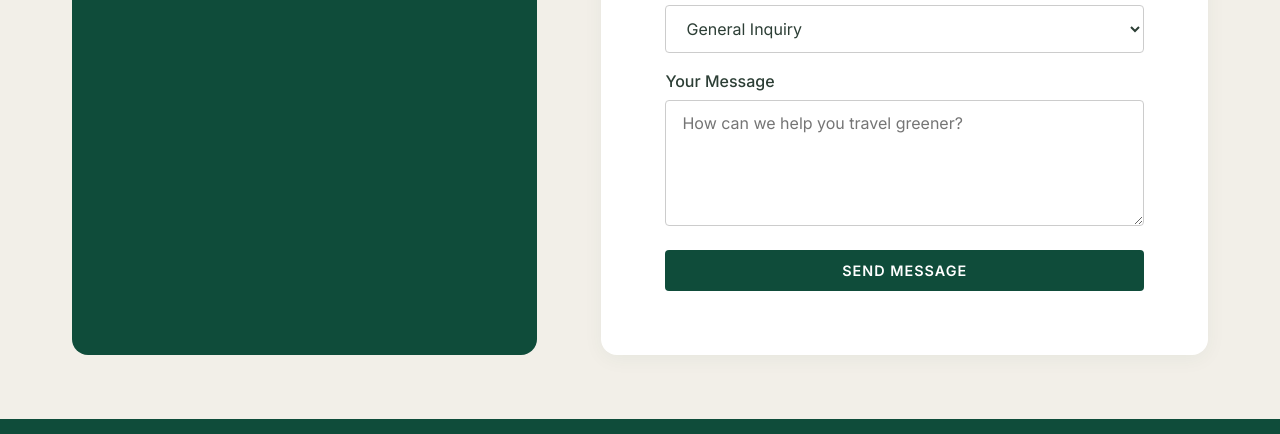
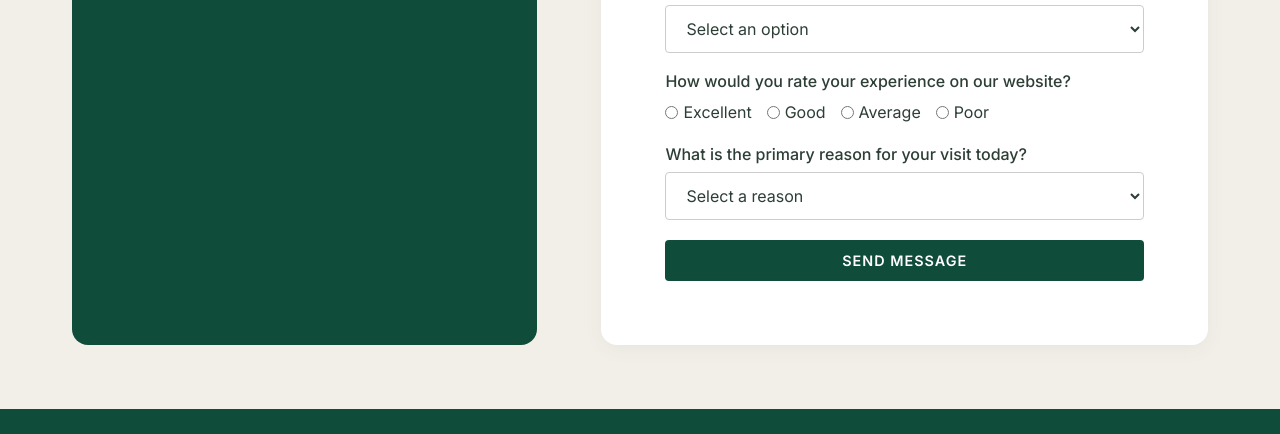
Before and after one commit to thodajunoon-del/ecomalaysia, a website: page contact.html in a window 1280 px wide. Shown: the part 835-1269 px from the top of the page. Drawn offline with nearby package versions, Linux system fonts and the light colour scheme; a web font is replaced by a local one.

Commit message:
Update contact.html

```diff
--- a/contact.html
+++ b/contact.html
@@ -164,7 +164,7 @@
                 <h2 style="margin-bottom: var(--spacing-sm);">Send Feedback or Inquiry</h2>
                 <p style="font-size: 0.9rem; margin-bottom: var(--spacing-md);">Your feedback helps us promote better sustainable practices.</p>
 
-                <form action="https://formspree.io/f/mnnakpwr" method="POST">
+                <form action="https://formspree.io/f/myknbwlw" method="POST">
                     <div class="form-group">
                         <label for="name" style="display: block; margin-bottom: 5px; font-weight: 500;">Full Name</label>
                         <input type="text" id="name" name="name" class="form-control" placeholder="John Doe" required>
@@ -176,18 +176,47 @@
                     </div>
 
                     <div class="form-group">
-                        <label for="subject" style="display: block; margin-bottom: 5px; font-weight: 500;">Subject</label>
-                        <select id="subject" name="subject" class="form-control">
-                            <option value="General Inquiry">General Inquiry</option>
-                            <option value="Trip Planning">Trip Planning</option>
-                            <option value="Feedback">Website Feedback</option>
-                            <option value="Partnership">Partnership</option>
+                        <label style="display: block; margin-bottom: 5px; font-weight: 500;">How did you find out about Eco Malaysia?</label>
+                        <select name="discovery_source" class="form-control" required>
+                            <option value="">Select an option</option>
+                            <option value="Search Engine">Search Engine (Google, Bing, etc.)</option>
+                            <option value="Social Media">Social Media</option>
+                            <option value="Friend or Family">Friend or Family</option>
+                            <option value="Other">Other</option>
                         </select>
                     </div>
 
-                    <div class="form-group">
-                        <label for="message" style="display: block; margin-bottom: 5px; font-weight: 500;">Your Message</label>
-                        <textarea id="message" name="message" class="form-control" rows="5" placeholder="How can we help you travel greener?" required style="resize: vertical;"></textarea>
+                    <div class="form-group" style="margin-top: 15px;">
+                        <label style="display: block; margin-bottom: 5px; font-weight: 500;">How would you rate your experience on our website?</label>
+                        <div style="display: flex; gap: 15px; margin-top: 5px;">
+                            <label style="display: flex; align-items: center; gap: 5px; cursor: pointer;">
+                                <input type="radio" name="website_experience" value="Excellent" required>
+                                Excellent
+                            </label>
+                            <label style="display: flex; align-items: center; gap: 5px; cursor: pointer;">
+                                <input type="radio" name="website_experience" value="Good" required>
+                                Good
+                            </label>
+                            <label style="display: flex; align-items: center; gap: 5px; cursor: pointer;">
+                                <input type="radio" name="website_experience" value="Average" required>
+                                Average
+                            </label>
+                            <label style="display: flex; align-items: center; gap: 5px; cursor: pointer;">
+                                <input type="radio" name="website_experience" value="Poor" required>
+                                Poor
+                            </label>
+                        </div>
+                    </div>
+
+                    <div class="form-group" style="margin-top: 15px; margin-bottom: 20px;">
+                        <label style="display: block; margin-bottom: 5px; font-weight: 500;">What is the primary reason for your visit today?</label>
+                        <select name="visit_reason" class="form-control" required>
+                            <option value="">Select a reason</option>
+                            <option value="Research Destinations">Researching Destinations</option>
+                            <option value="Looking for Activities">Looking for Activities</option>
+                            <option value="Reading Articles">Reading Articles/Blog</option>
+                            <option value="General Interest">General Interest in Eco-Tourism</option>
+                        </select>
                     </div>
 
                     <button type="submit" class="btn btn-primary" style="width: 100%;">Send Message</button>
```
